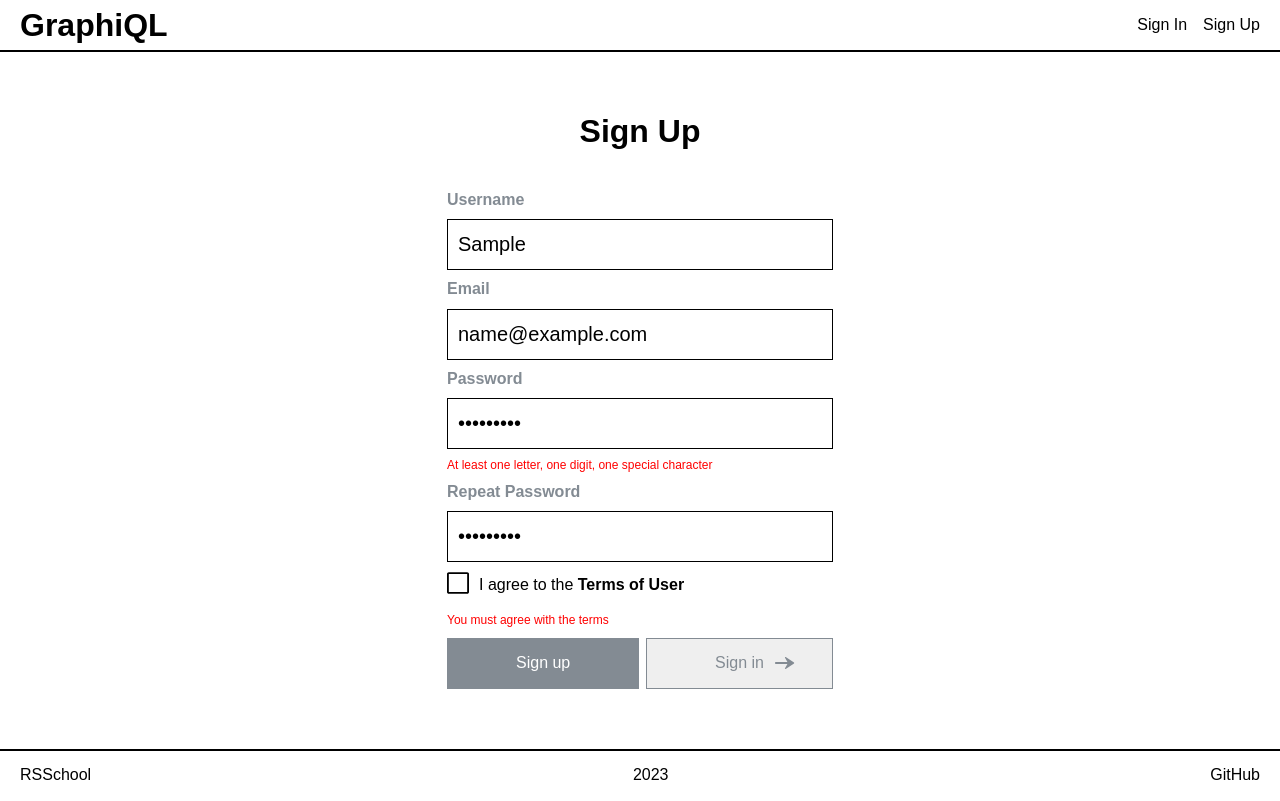
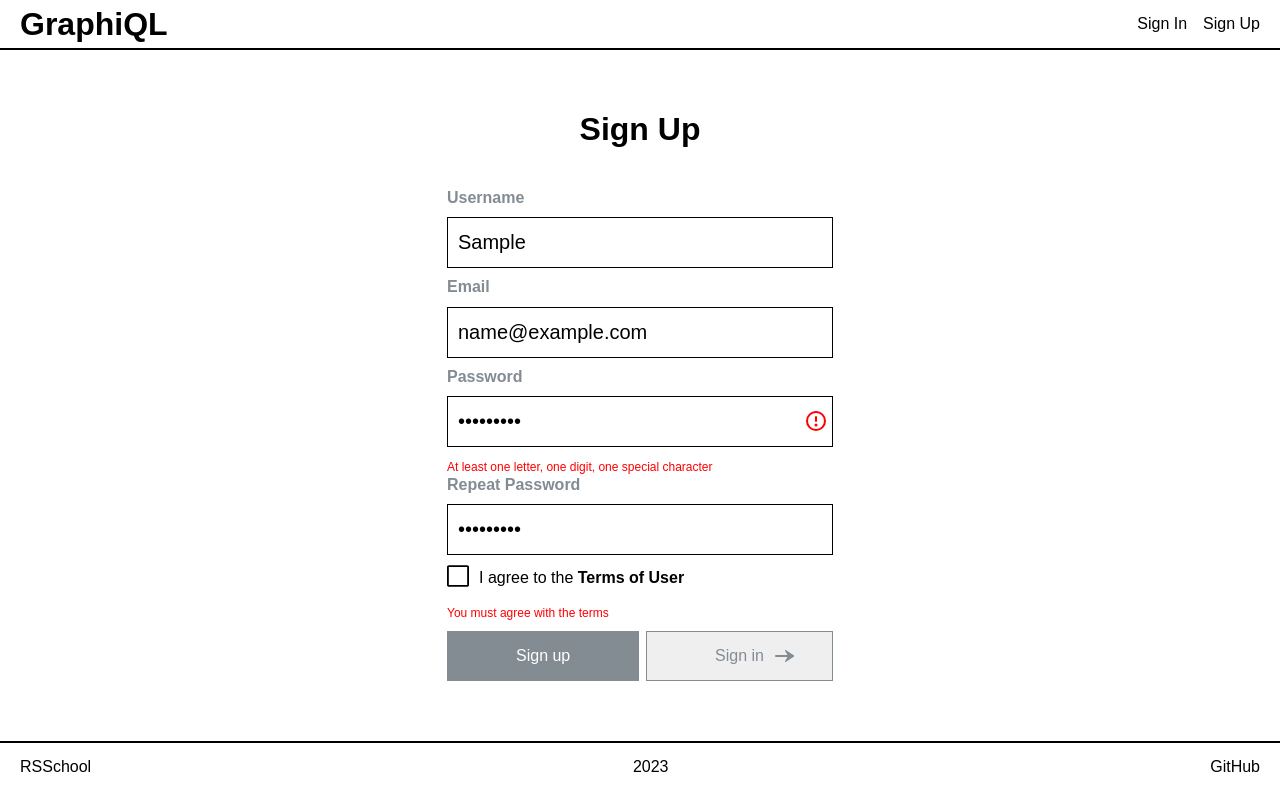
Before and after one commit to likurg42/graphiql, a React (Vite) app: page /signup in a window 1280 px wide. Both pictures are taken after typing "Sample", "name@example.com", "Sample123", "Sample123" into the empty fields and a click on the button "Sign up". Built offline with nearby package versions, Linux system fonts and the light colour scheme.

Commit message:
feat: add error icon to input

```diff
--- a/src/pages/SignUpPage/SignUpForm.tsx
+++ b/src/pages/SignUpPage/SignUpForm.tsx
@@ -24,9 +24,22 @@ const StyledForm = styled.form`
       margin-bottom: 20px;
     }
   }
+  & .input-wrap.error {
+    display: inline-block;
+    position: relative;
+    &:after {
+      position: absolute;
+      right: 5px;
+      top: 13px;
+      content: url('/error.svg');
+      display: inline-block;
+    }
+  }
   & input {
+    width: 100%;
     border: 1px solid #000000;
     padding: 13px 10px;
+    padding-right: 30px;
     font-size: 20px;
     border-radius: 0;
     margin-bottom: 10px;
@@ -34,6 +47,7 @@ const StyledForm = styled.form`
       outline: none;
     }
     &[type='checkbox'] {
+      width: 0;
       position: absolute;
       opacity: 0;
       z-index: -1;
@@ -60,7 +74,7 @@ const StyledForm = styled.form`
       text-decoration: underline;
     }
   }
-  & .error {
+  & .error-message {
     font-size: 12px;
     color: red;
     margin-bottom: 10px;
@@ -91,6 +105,7 @@ export const SignUpForm = () => {
   return (
     <StyledForm noValidate onSubmit={handleSubmit(onSubmit)}>
       <label htmlFor="username">Username</label>
+      <span className={errors.username ? 'input-wrap error' : 'input-wrap'}>
         <input
           {...register('username', {
             required: 'Username Address is required',
@@ -106,8 +121,10 @@ export const SignUpForm = () => {
           id="username"
           type="text"
         />
-      {errors.username && <span className="error">{errors.username.message}</span>}
+        {errors.username && <span className="error-message">{errors.username.message}</span>}
+      </span>
       <label htmlFor="email">Email</label>
+      <span className={errors.email ? 'input-wrap error' : 'input-wrap'}>
         <input
           id="email"
           type="email"
@@ -124,8 +141,11 @@ export const SignUpForm = () => {
             },
           })}
         />
-      {errors.email && <span className="error">{errors.email.message}</span>}
+        {errors.email && <span className="error-message">{errors.email.message}</span>}
+      </span>
+
       <label htmlFor="password">Password</label>
+      <span className={errors.password ? 'input-wrap error' : 'input-wrap'}>
         <input
           id="password"
           type="password"
@@ -141,8 +161,11 @@ export const SignUpForm = () => {
             },
           })}
         />
-      {errors.password && <span className="error">{errors.password.message}</span>}
+        {errors.password && <span className="error-message">{errors.password.message}</span>}
+      </span>
+
       <label htmlFor="repeat_password">Repeat Password</label>
+      <span className={errors.repeat_password ? 'input-wrap error' : 'input-wrap'}>
         <input
           id="repeat_password"
           type="password"
@@ -153,7 +176,11 @@ export const SignUpForm = () => {
             },
           })}
         />
-      {errors.repeat_password && <span className="error">{errors.repeat_password.message}</span>}
+        {errors.repeat_password && (
+          <span className="error-message">{errors.repeat_password.message}</span>
+        )}
+      </span>
+
       <label htmlFor="terms">
         <input
           id="terms"
@@ -165,7 +192,7 @@ export const SignUpForm = () => {
           I agree to the <a href="/">Terms of User</a>
         </span>
       </label>
-      {errors.terms && <span className="error">{errors.terms.message}</span>}
+      {errors.terms && <span className="error-message">{errors.terms.message}</span>}
       <StyledWrapper>
         <Button type="submit" primary>
           Sign up
--- a/src/style/style.css
+++ b/src/style/style.css
@@ -7,3 +7,7 @@ html {
 #root {
   width: 100%;
 }
+
+*{
+  box-sizing: border-box;
+}
```
Also changed, not shown: public/error.svg (added). Lines whose indentation alone changed are shown as unchanged.
